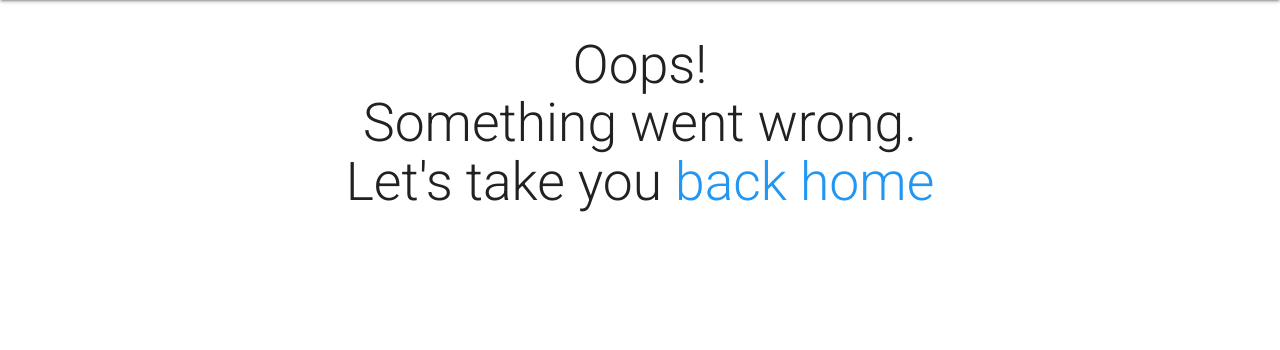
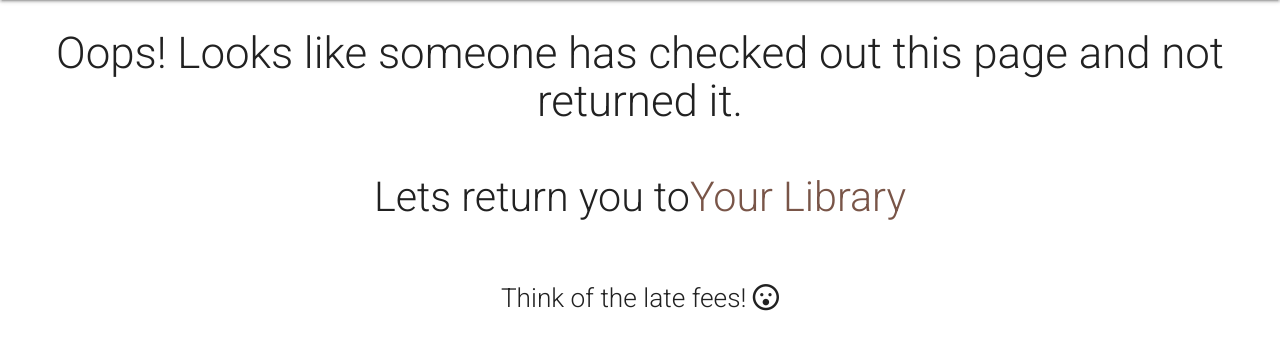
Before and after one commit to Claire221/bookmarked, a Flask app: template bookmarked/templates/404.html in a window 1280 px wide. Shown: the part 64-414 px from the top of the page. Run offline with Flask 2, Linux system fonts and the light colour scheme; the template is opened without the code that fills it, so the values that code supplies are empty; some libraries are stand-ins or nearby versions.

Commit message:
Update text displayed to user

```diff
--- a/bookmarked/templates/404.html
+++ b/bookmarked/templates/404.html
@@ -6,13 +6,11 @@
 <div class="container-75">
     <div class="center-align">
         <div class="row">
-            <div class="col s12">
-                <h2>
-                    Oops!<br>
-                    Something went wrong.<br>
-                    Let's take you
-                    <a href="{{ url_for('login') }}" class="blue-text">back home</a>
-                </h2>
+            <div class="col s12 page-error">
+                <h3> Oops! Looks like someone has checked out this page and not returned it.</h3>
+                <p>Lets return you to<a href="{{ url_for('login') }}" class="brown-text">Your Library</a></p>
+
+                <p class="page-error-last">Think of the late fees! <i class="fa-regular fa-face-surprise"></i></p>
             </div>
         </div>
     </div>
```
